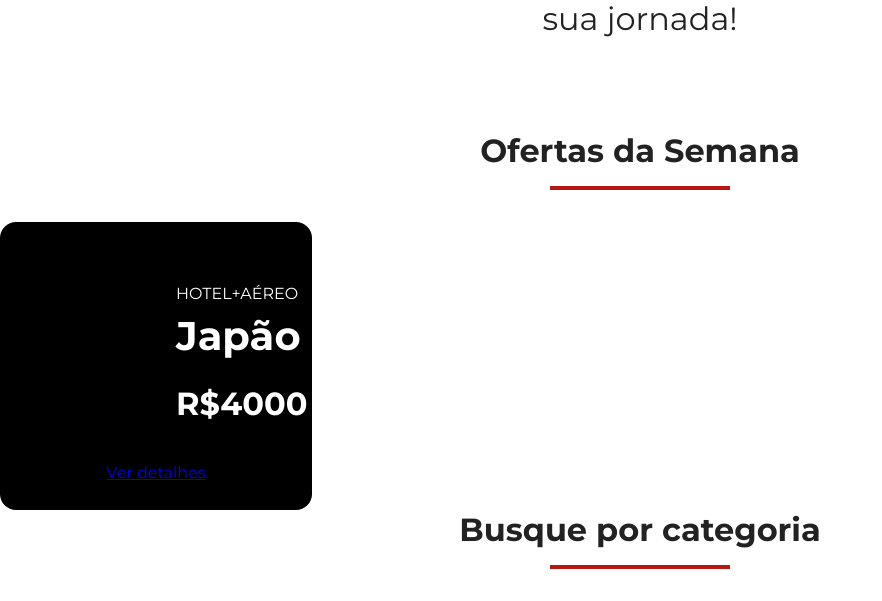
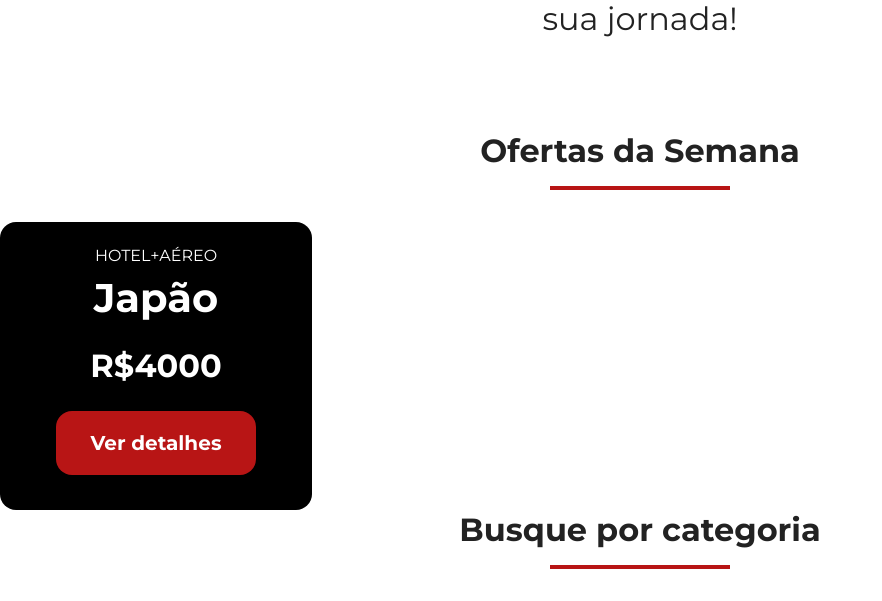
Before and after one commit to RyanFurtado44/jornada-viagens, a PHP site: page / in a window 1280 px wide. Shown: the part 997-1598 px from the top of the page, without its empty margins (0-882 px from the left). Run offline with PHP 8.4, Linux system fonts and the light colour scheme.

Commit message:
finaliza estilos do botao

```diff
--- a/css/global.css
+++ b/css/global.css
@@ -57,8 +57,27 @@ body {
   margin: 16px auto 32px;
 }
 
+.button {
+  width: 200px;
+  height: 64px;
+  color: var(--text-secondary-color);
+  font-weight: var(--titles-weight);
+  font-size: 20px;
+  background-color: var(--secondary-color);
+  border-radius: 16px;
+  display: inline-block;
+  text-decoration: none;
+  line-height: 64px;
+}
+
 @media screen and (min-width: 768px) {
   .section-title h2 {
     font-size: 32px;
   }
 }
+
+@media screen and (min-width: 1024px) {
+  .button:hover {
+    background-color: var(--primary-color);
+  }
+}
--- a/css/offers.css
+++ b/css/offers.css
@@ -13,6 +13,8 @@
   display: block;
   background-color: transparent;
   position: static;
+  padding: 0;
+  margin-bottom: 24px;
 }
 
 .card header h3 {
```
